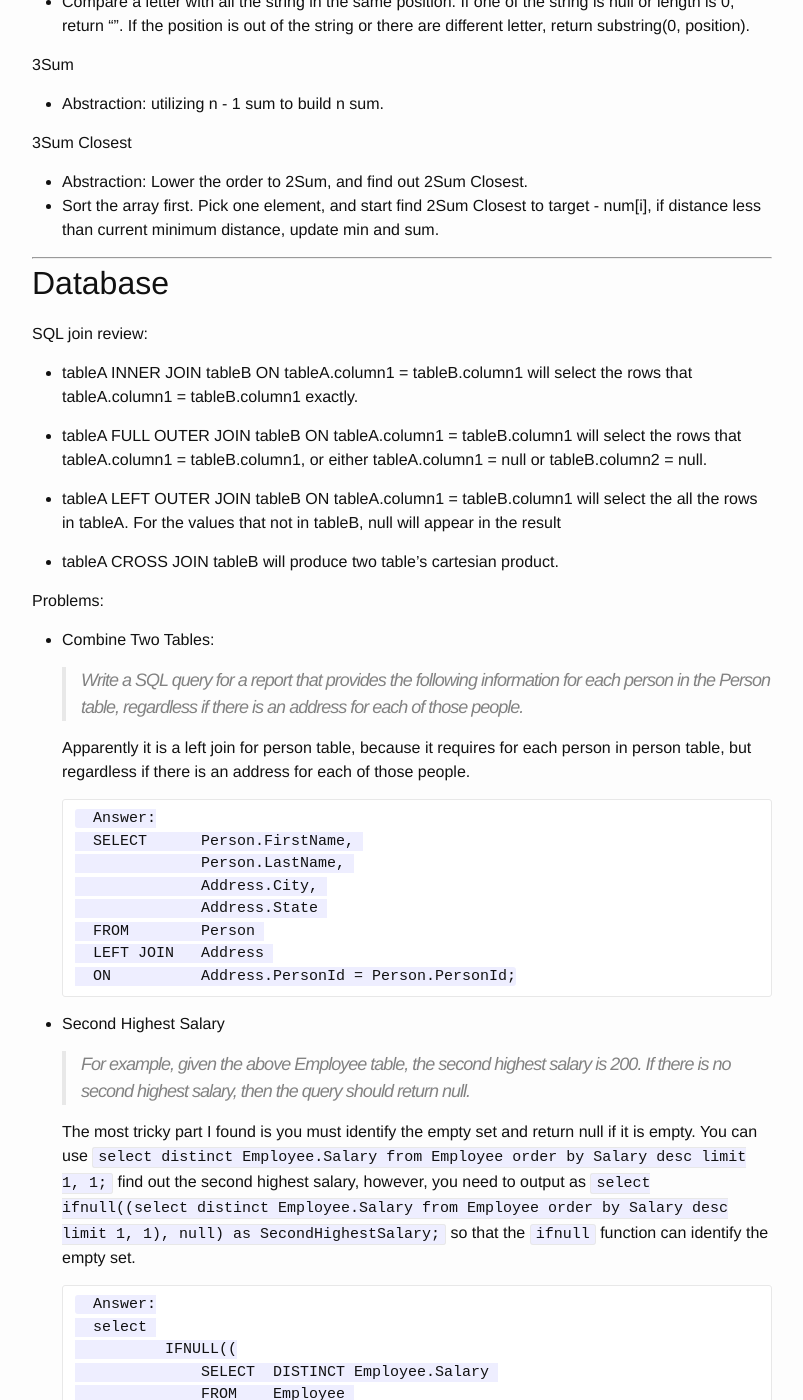
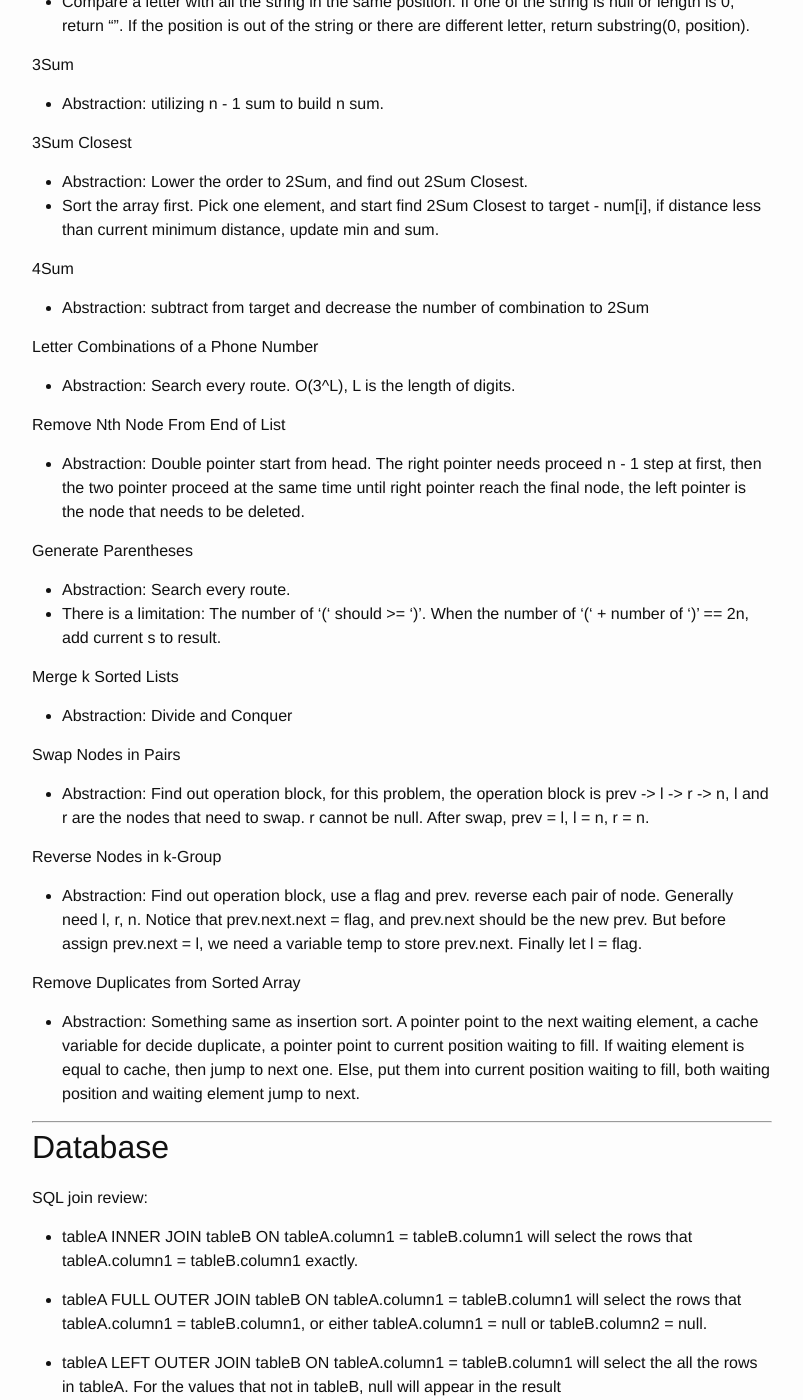
Before and after one commit to lqs4188980/lqs4188980.github.io, a Jekyll site: the page built from _posts/2015-01-11-leetcode-summary.markdown, in a window 1280 px wide and 1400 px high, scrolled down 3291 px. Shown: the whole window, without its empty margins (238-1041 px from the left). Built offline with Jekyll 4.4.1, drawn with Linux system fonts in a browser that asks for light colours.

Commit message:
New Posts and updates

```diff
--- a/_posts/2015-01-11-leetcode-summary.markdown
+++ b/_posts/2015-01-11-leetcode-summary.markdown
@@ -102,6 +102,39 @@ Longest Common Prefix
 + Abstraction: Lower the order to 2Sum, and find out 2Sum Closest.
 + Sort the array first. Pick one element, and start find 2Sum Closest to target - num[i], if distance less than current minimum distance, update min and sum.
 
+4Sum
+
++ Abstraction: subtract from target and decrease the number of combination to 2Sum
+
+Letter Combinations of a Phone Number
+
++ Abstraction: Search every route. O(3^L), L is the length of digits.
+
+Remove Nth Node From End of List
+
++ Abstraction: Double pointer start from head. The right pointer needs proceed n - 1 step at first, then the two pointer proceed at the same time until right pointer reach the final node, the left pointer is the node that needs to be deleted.
+
+Generate Parentheses
+
++ Abstraction: Search every route.
++ There is a limitation: The number of '(' should >= ')'. When the number of '(' + number of ')' == 2n, add current s to result.
+
+Merge k Sorted Lists
+
++ Abstraction: Divide and Conquer
+
+Swap Nodes in Pairs
+
++ Abstraction: Find out operation block, for this problem, the operation block is prev -> l -> r -> n, l and r are the nodes that need to swap. r cannot be null. After swap, prev = l, l = n, r = n.
+
+Reverse Nodes in k-Group
+
++ Abstraction: Find out operation block, use a flag and prev. reverse each pair of node. Generally need l, r, n. Notice that prev.next.next = flag, and prev.next should be the new prev. But before assign prev.next = l, we need a variable temp to store prev.next. Finally let l = flag.
+
+Remove Duplicates from Sorted Array
+
++ Abstraction: Something same as insertion sort. A pointer point to the next waiting element, a cache variable for decide duplicate, a pointer point to current position waiting to fill. If waiting element is equal to cache, then jump to next one. Else, put them into current position waiting to fill, both waiting position and waiting element jump to next.
+
 
 <hr />
 Database
```
Also changed, not shown: _posts/2015-01-16-preparing-for-system-design.markdown (added, +13 -0 lines), _posts/2015-01-16-thinking-in-java-reading-notes.markdown (added, +152 -0 lines).
